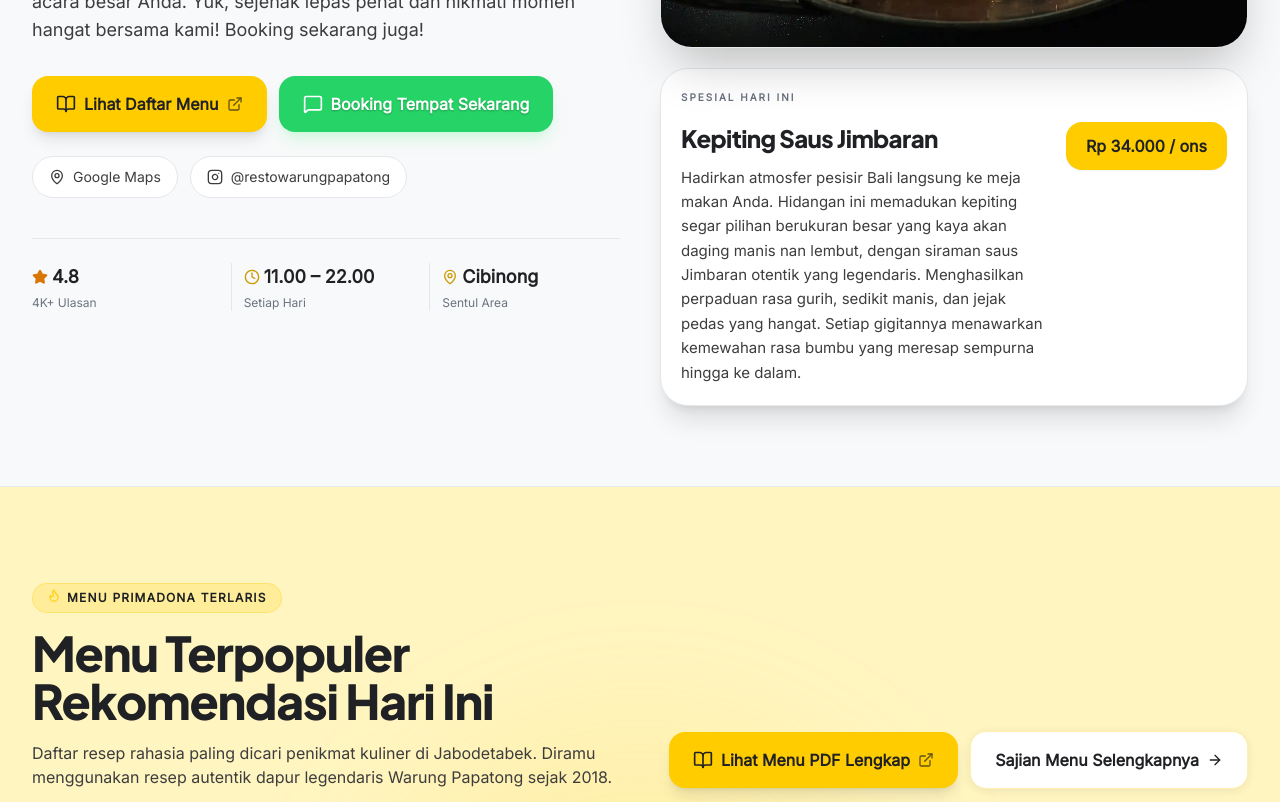
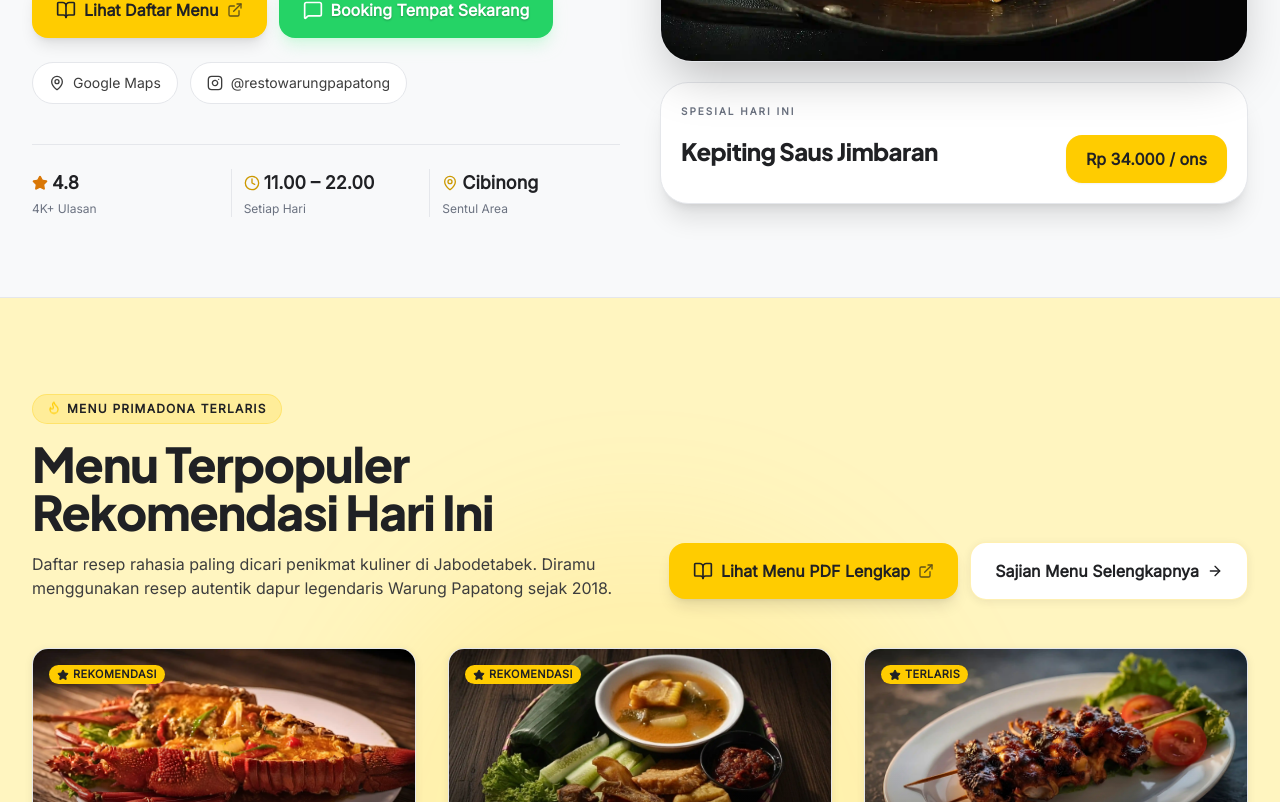
Before and after one commit to warungpapatong/warung-papatong, a Next.js app: page / in a window 1280 px wide. Shown: the part 660-1462 px from the top of the page. Built offline with nearby package versions, Linux system fonts and the light colour scheme; no server answers.

Commit message:
fix(hero): remove featured menu description from hero section

```diff
--- a/src/features/home/hero/HeroSection.tsx
+++ b/src/features/home/hero/HeroSection.tsx
@@ -172,11 +172,6 @@ export default function HeroSection() {
                   <h2 className="text-xl font-black tracking-tight text-brand-dark sm:text-2xl">
                     {featuredMenu.name}
                   </h2>
-                  {featuredMenu.description && (
-                    <p className="mt-3 text-sm leading-relaxed text-brand-text sm:text-[15px]">
-                      {featuredMenu.description}
-                    </p>
-                  )}
                 </div>
 
                 <div className="flex items-center justify-between border-t border-brand-border pt-4 sm:block sm:border-0 sm:pt-0">
```
